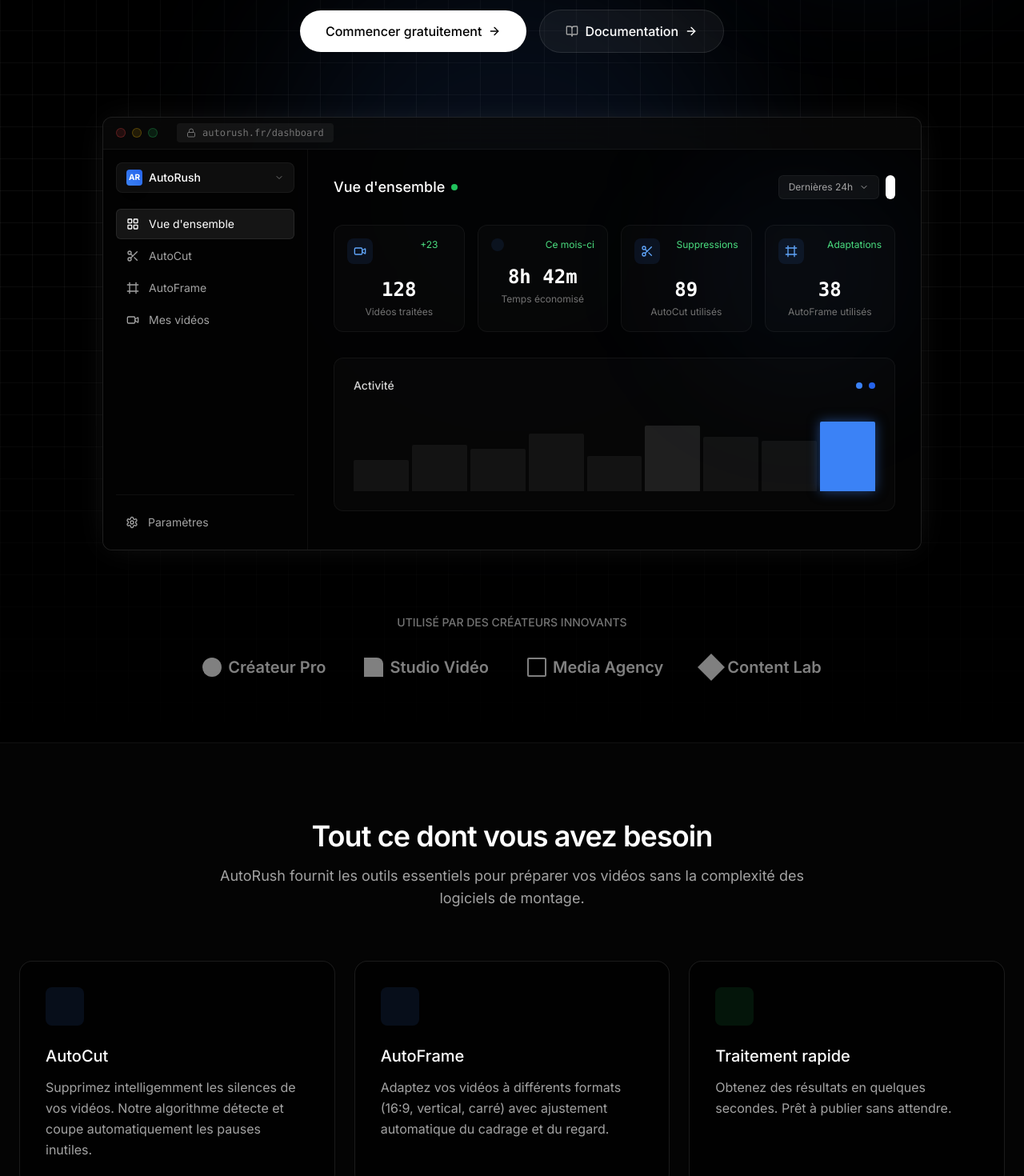
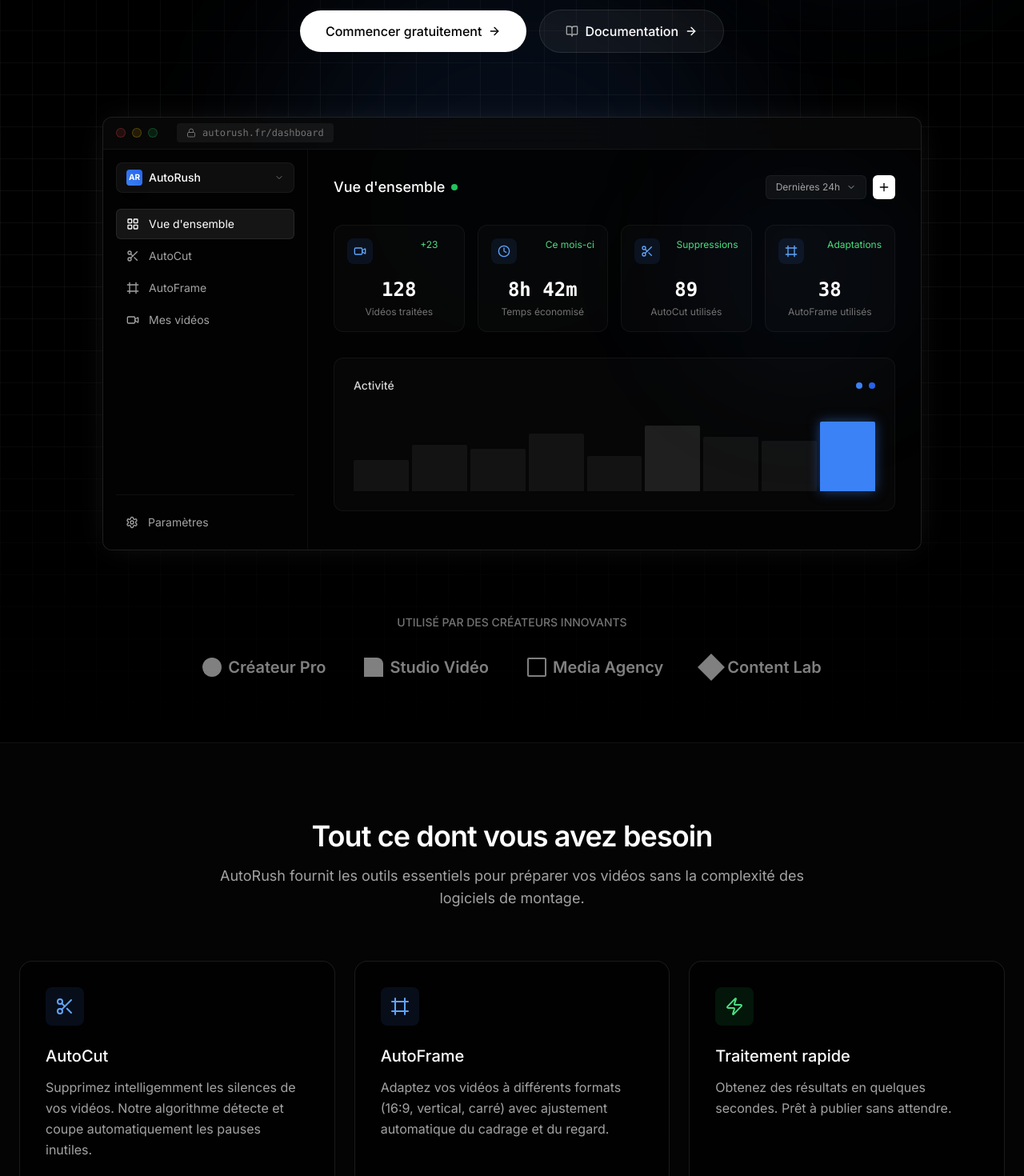
Before and after one commit to VianneyDubourg/AutoRush, a Next.js app: page / in a window 1280 px wide. Shown: the part 442-1912 px from the top of the page at 80% size. Built offline with nearby package versions, Linux system fonts and the light colour scheme.

Commit message:
Refactor home page to replace Lucide icon elements with React components for improved performance and maintainability, enhancing visual consistency in UI elements.

```diff
--- a/app/page.tsx
+++ b/app/page.tsx
@@ -334,7 +334,7 @@ export default function Home() {
                           </button>
                         </div>
                         <button className="p-1.5 rounded-md bg-white text-black hover:bg-neutral-200 hover:scale-105 transition-all active:scale-95">
-                          <i data-lucide="plus" className="w-4 h-4"></i>
+                          <Plus className="w-4 h-4" />
                         </button>
                       </div>
                     </div>
@@ -355,7 +355,7 @@ export default function Home() {
                         <div className="p-4 rounded-xl border border-white/5 bg-white/[0.02] hover:bg-white/[0.04] transition-colors group cursor-default">
                           <div className="flex justify-between items-start mb-4">
                             <div className="p-2 bg-blue-500/10 rounded-lg text-blue-400 group-hover:scale-110 transition-transform">
-                              <i data-lucide="clock" className="w-4 h-4"></i>
+                              <Clock className="w-4 h-4" />
                             </div>
                             <span className="text-green-400 text-xs flex items-center gap-1">Ce mois-ci</span>
                           </div>
@@ -570,7 +570,7 @@ export default function Home() {
             <div className="grid grid-cols-1 md:grid-cols-3 gap-6">
               <div className="group p-8 rounded-2xl bg-black/60 backdrop-blur-xl border border-white/10 hover:border-white/20 transition-all duration-300">
                 <div className="w-12 h-12 bg-blue-500/10 rounded-lg flex items-center justify-center mb-6 group-hover:scale-110 group-hover:bg-blue-500/20 transition-all duration-300">
-                  <i data-lucide="scissors" className="w-6 h-6 text-blue-400"></i>
+                  <Scissors className="w-6 h-6 text-blue-400" />
                 </div>
                 <h3 className="text-xl font-medium text-white mb-3">AutoCut</h3>
                 <p className="text-neutral-400 leading-relaxed">
@@ -580,7 +580,7 @@ export default function Home() {
 
               <div className="group p-8 rounded-2xl bg-black/60 backdrop-blur-xl border border-white/10 hover:border-white/20 transition-all duration-300">
                 <div className="w-12 h-12 bg-blue-500/10 rounded-lg flex items-center justify-center mb-6 group-hover:scale-110 group-hover:bg-blue-500/20 transition-all duration-300">
-                  <i data-lucide="frame" className="w-6 h-6 text-blue-400"></i>
+                  <Frame className="w-6 h-6 text-blue-400" />
                 </div>
                 <h3 className="text-xl font-medium text-white mb-3">AutoFrame</h3>
                 <p className="text-neutral-400 leading-relaxed">
@@ -590,7 +590,7 @@ export default function Home() {
 
               <div className="group p-8 rounded-2xl bg-black/60 backdrop-blur-xl border border-white/10 hover:border-white/20 transition-all duration-300">
                 <div className="w-12 h-12 bg-green-500/10 rounded-lg flex items-center justify-center mb-6 group-hover:scale-110 group-hover:bg-green-500/20 transition-all duration-300">
-                  <i data-lucide="zap" className="w-6 h-6 text-green-400"></i>
+                  <Zap className="w-6 h-6 text-green-400" />
                 </div>
                 <h3 className="text-xl font-medium text-white mb-3">Traitement rapide</h3>
                 <p className="text-neutral-400 leading-relaxed">
```
